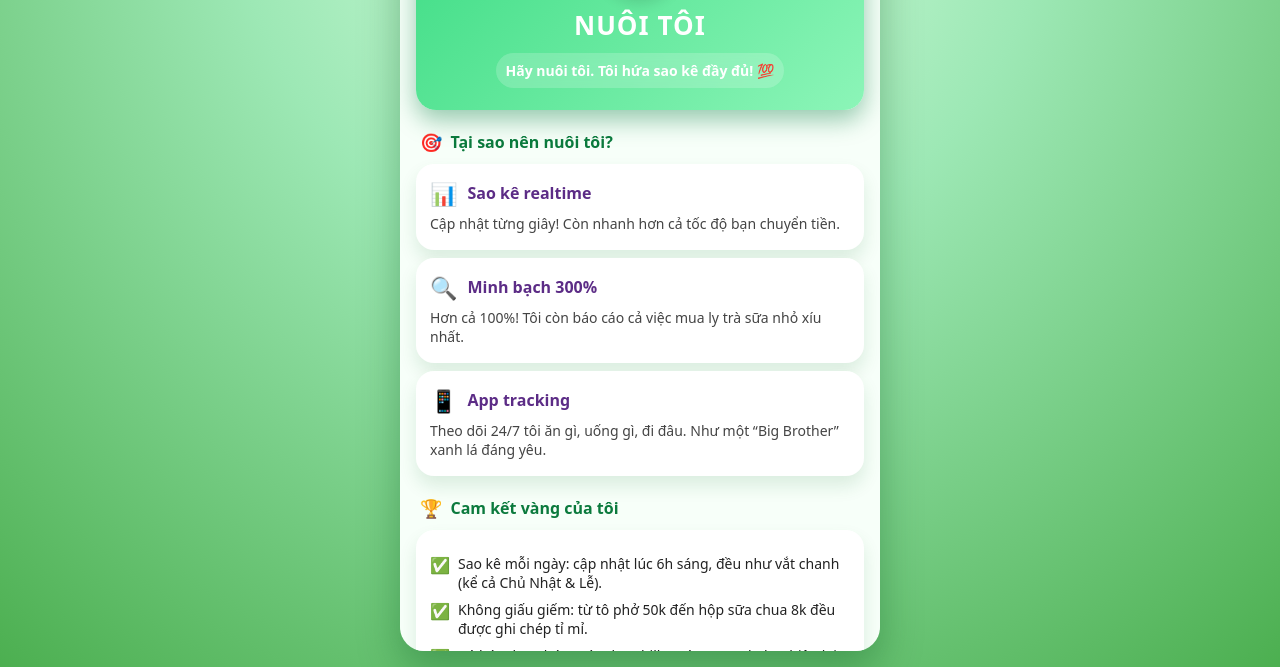
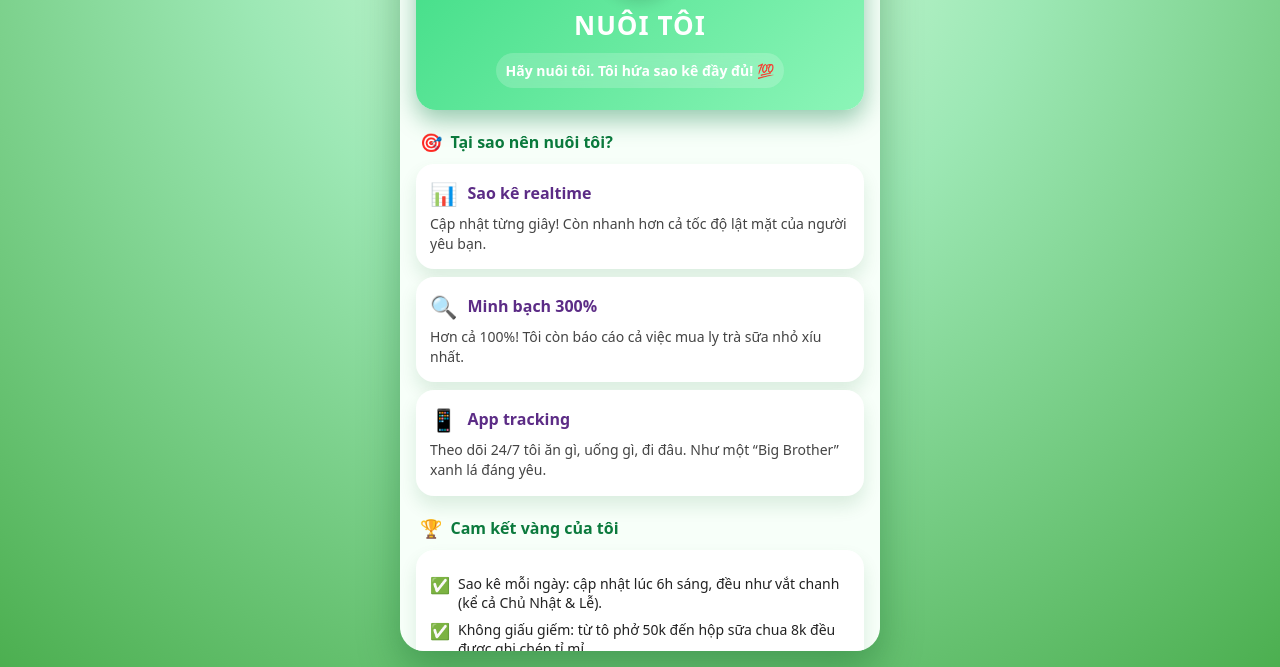
Before and after one commit to NgocBinhSTEM/Nuoi_toi, a plain HTML site: page index.html in a window 1280 px wide. Shown: the part 133-800 px from the top of the page. Drawn offline with Linux system fonts and the light colour scheme.

Commit message:
Update index.html

```diff
--- a/index.html
+++ b/index.html
@@ -599,7 +599,7 @@
         "why-title": "Tại sao nên nuôi tôi?",
         "realtime-title": "Sao kê realtime",
         "realtime-text":
-          "Cập nhật từng giây! Còn nhanh hơn cả tốc độ bạn chuyển tiền.",
+          "Cập nhật từng giây! Còn nhanh hơn cả tốc độ lật mặt của người yêu bạn.",
         "transparent-title": "Minh bạch 300%",
         "transparent-text":
           "Hơn cả 100%! Tôi còn báo cáo cả việc mua ly trà sữa nhỏ xíu nhất.",
```
